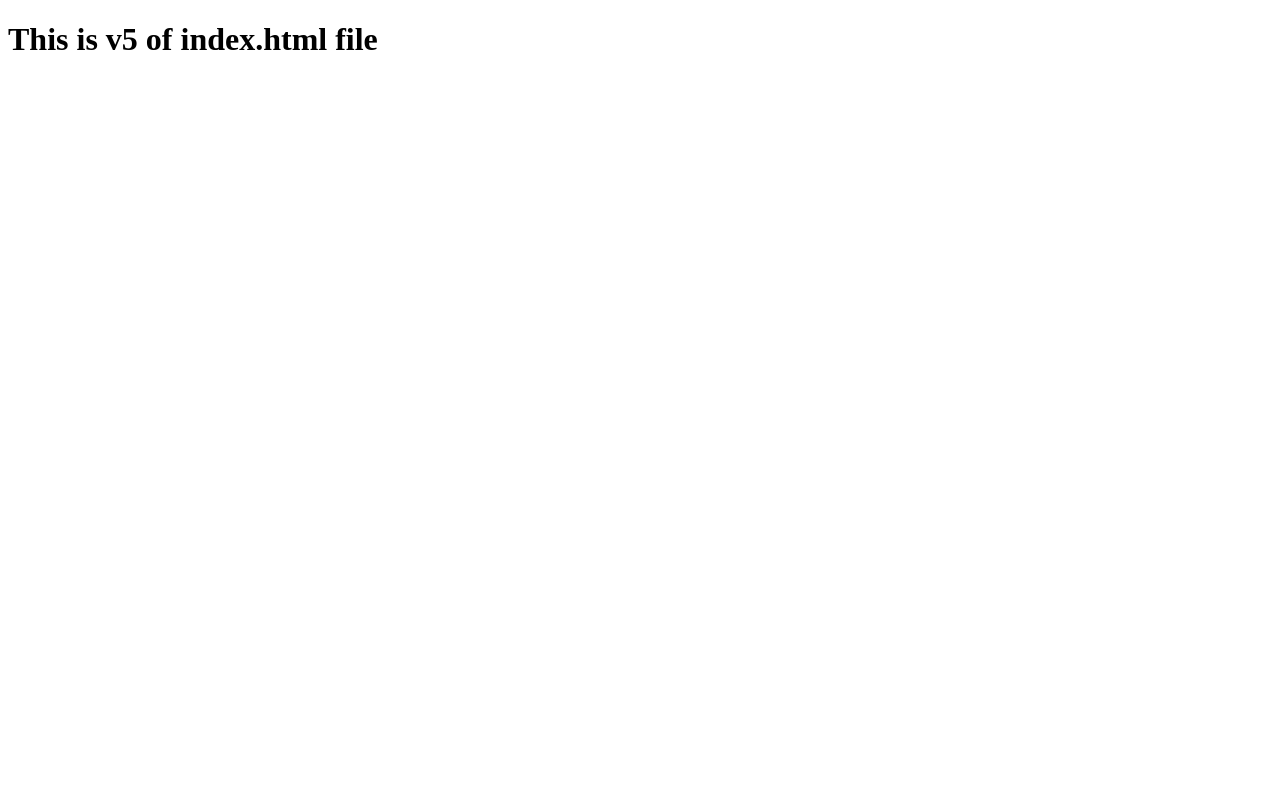
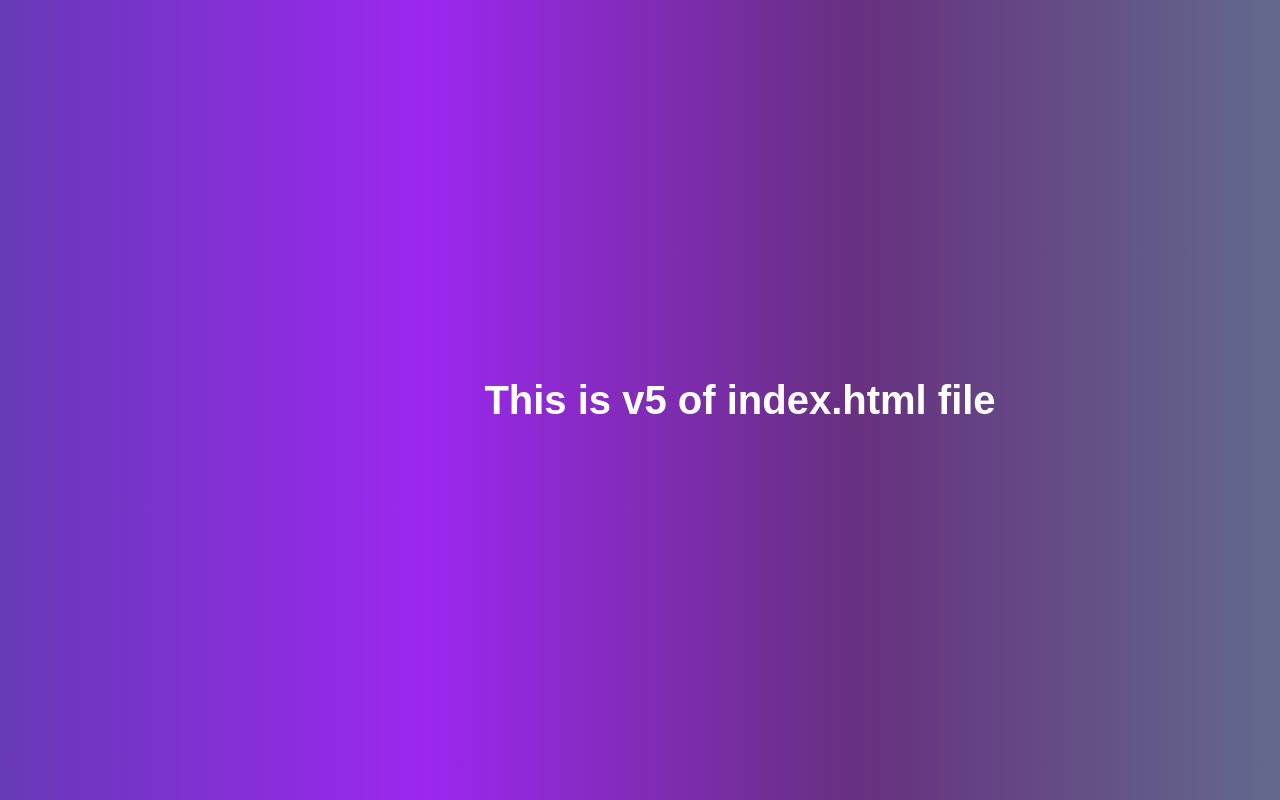
Before and after one commit to Shreaa02/myrepo, a plain HTML site: page index.html in a window 1280 px wide. Drawn offline with Linux system fonts and the light colour scheme.

Commit message:
added styling

```diff
--- a/index.html
+++ b/index.html
@@ -1,6 +1,7 @@
 <!DOCTYPE html>
 <html lang="en">
 <head>
+    <link rel="stylesheet" href="style.css">
     <meta charset="UTF-8">
     <meta name="viewport" content="width=device-width, initial-scale=1.0">
     <title>Document</title>
--- /dev/null
+++ b/style.css
@@ -0,0 +1,33 @@
+* {
+    margin: 0;
+    padding: 0;
+    box-sizing: border-box;
+}
+
+body {
+    height: 100vh;
+    width: 100%;
+    font-family: Arial, sans-serif;
+
+    /* Gradient Background */
+    background: linear-gradient(
+        to right,
+        #673ab7,
+        #9c27f0,
+        #673080,
+        #626a8c
+    );
+
+    /* Center the content */
+    display: flex;
+    justify-content: center;
+    align-items: center;
+}
+
+/* Heading Styling */
+h1 {
+    color: white;
+    font-size: 40px;
+    font-weight: bold;
+    transform: translateX(100px);
+}
```
